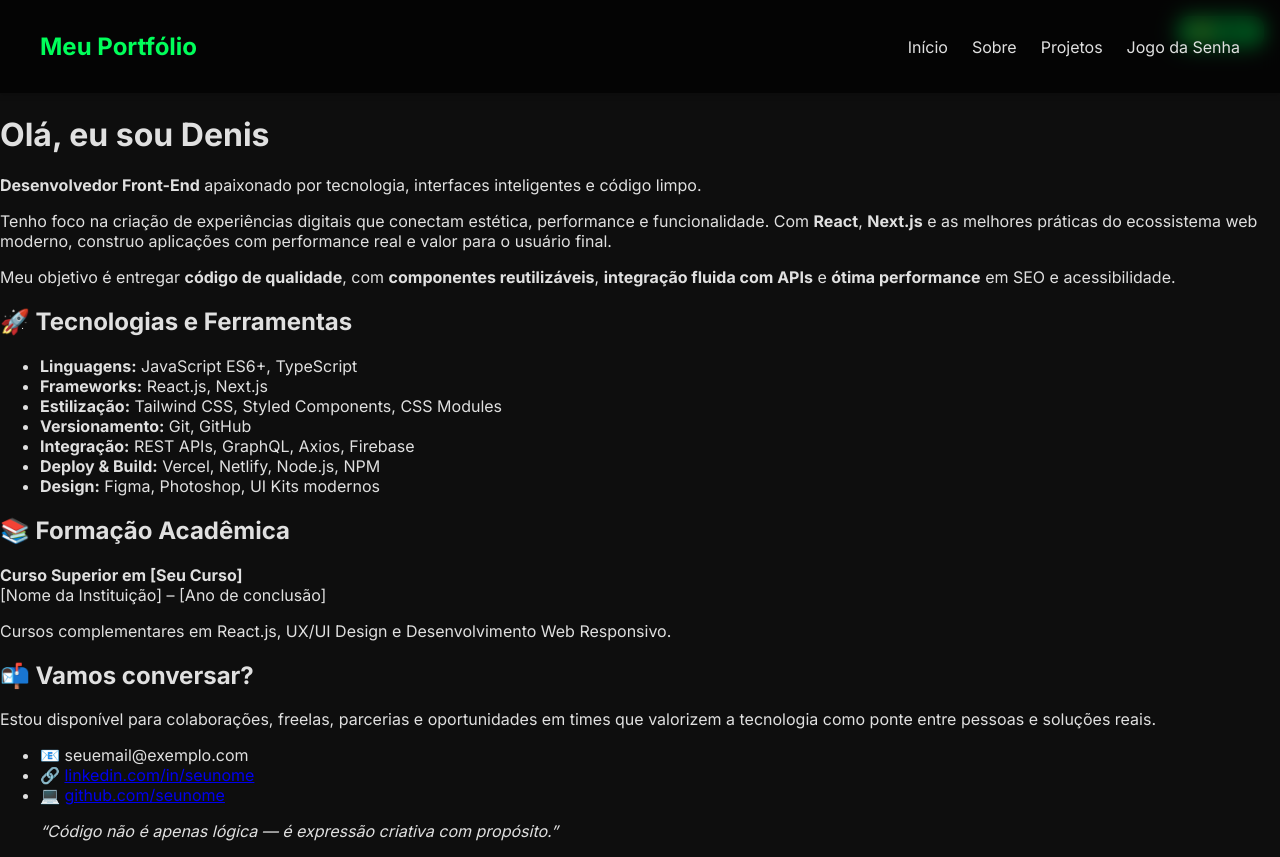
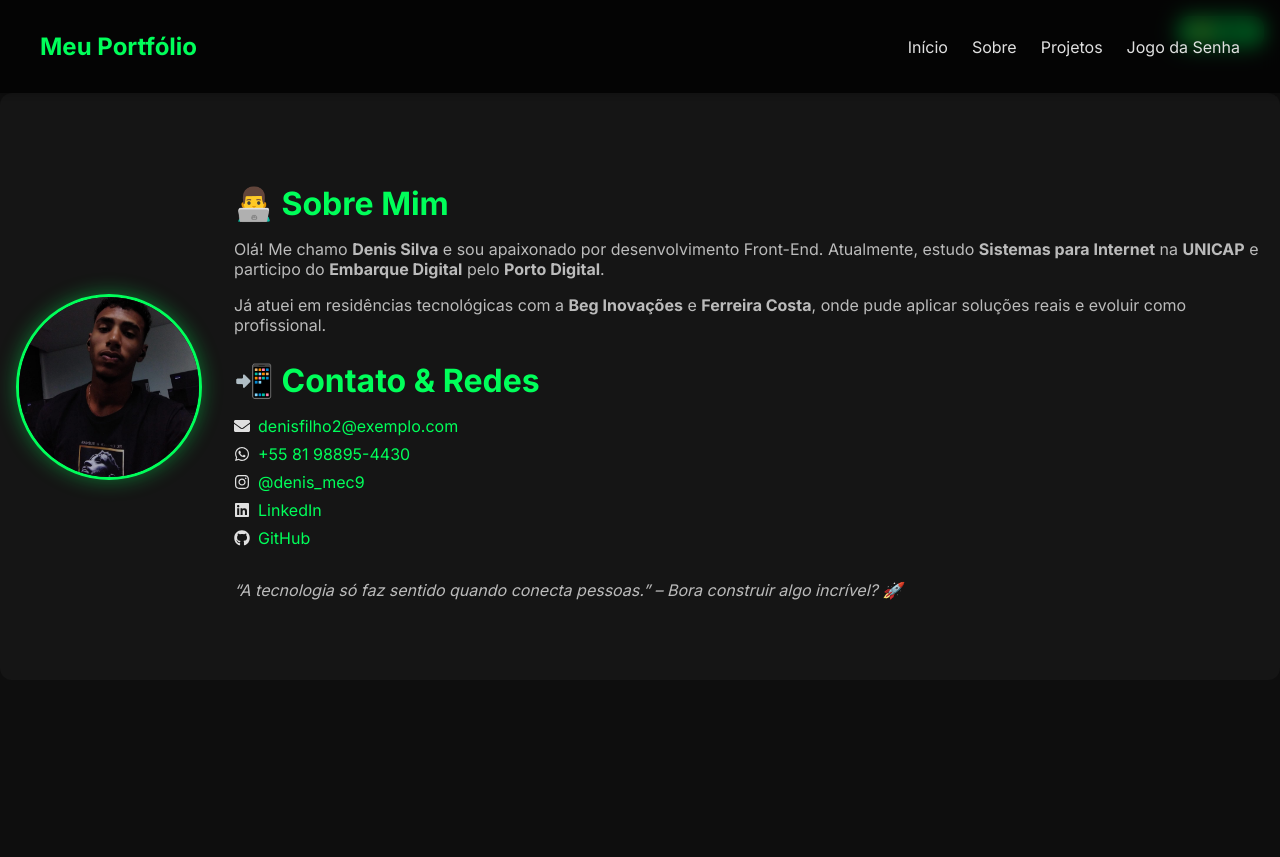
Before and after one commit to DenisMec9/portfolio-nextjs, a Next.js app: page /sobre in a window 1280 px wide. After the commit the page ends 800 px from the top, so only its background shows below. Built offline with nearby package versions, Linux system fonts and the light colour scheme.

Commit message:
adicionando react-icons

```diff
--- a/package.json
+++ b/package.json
@@ -25,6 +25,7 @@
     "next": "^15.3.2",
     "react": "^19.1.0",
     "react-dom": "^19.1.0",
+    "react-icons": "^5.5.0",
     "react-tsparticles": "^2.12.2",
     "tsparticles-basic": "^2.12.0",
     "tsparticles-engine": "^2.12.0"
--- a/pages/sobre.js
+++ b/pages/sobre.js
@@ -1,40 +1,34 @@
+import { FaInstagram, FaLinkedin, FaGithub, FaWhatsapp, FaEnvelope } from "react-icons/fa";
+
 export default function Sobre() {
   return (
-    <div className="container">
-      <h1> Olá, eu sou Denis</h1>
-      <p><strong>Desenvolvedor Front-End</strong> apaixonado por tecnologia, interfaces inteligentes e código limpo.</p>
-      <p>
-        Tenho foco na criação de experiências digitais que conectam estética, performance e funcionalidade.
-        Com <strong>React</strong>, <strong>Next.js</strong> e as melhores práticas do ecossistema web moderno,
-        construo aplicações com performance real e valor para o usuário final.
-      </p>
-      <p>Meu objetivo é entregar <strong>código de qualidade</strong>, com <strong>componentes reutilizáveis</strong>, <strong>integração fluida com APIs</strong> e <strong>ótima performance</strong> em SEO e acessibilidade.</p>
+    <section className="secao sobre-completa">
+      <div className="sobre-container">
+        <img src="/denis.png" alt="Foto de Denis" className="foto-perfil" />
 
-      <h2>🚀 Tecnologias e Ferramentas</h2>
-      <ul>
-        <li><strong>Linguagens:</strong> JavaScript ES6+, TypeScript</li>
-        <li><strong>Frameworks:</strong> React.js, Next.js</li>
-        <li><strong>Estilização:</strong> Tailwind CSS, Styled Components, CSS Modules</li>
-        <li><strong>Versionamento:</strong> Git, GitHub</li>
-        <li><strong>Integração:</strong> REST APIs, GraphQL, Axios, Firebase</li>
-        <li><strong>Deploy & Build:</strong> Vercel, Netlify, Node.js, NPM</li>
-        <li><strong>Design:</strong> Figma, Photoshop, UI Kits modernos</li>
-      </ul>
+        <div className="sobre-conteudo">
+          <h2>👨‍💻 Sobre Mim</h2>
+          <p>
+            Olá! Me chamo <strong>Denis Silva</strong> e sou apaixonado por desenvolvimento Front-End. Atualmente, estudo <strong>Sistemas para Internet</strong> na <strong>UNICAP</strong> e participo do <strong>Embarque Digital</strong> pelo <strong>Porto Digital</strong>.
+          </p>
+          <p>
+            Já atuei em residências tecnológicas com a <strong>Beg Inovações</strong> e <strong>Ferreira Costa</strong>, onde pude aplicar soluções reais e evoluir como profissional.
+          </p>
 
-      <h2>📚 Formação Acadêmica</h2>
-      <p><strong>Curso Superior em [Seu Curso]</strong><br />
-         [Nome da Instituição] – [Ano de conclusão]</p>
-      <p>Cursos complementares em React.js, UX/UI Design e Desenvolvimento Web Responsivo.</p>
+          <h2>📲 Contato & Redes</h2>
+          <ul className="redes">
+            <li><FaEnvelope /> <a href="mailto:seuemail@exemplo.com">denisfilho2@exemplo.com</a></li>
+            <li><FaWhatsapp /> <a href="https://wa.me/5581988954430" target="_blank" rel="noreferrer">+55 81 98895-4430</a></li>
+            <li><FaInstagram /> <a href="https://www.instagram.com/denis_mec9/" target="_blank">@denis_mec9</a></li>
+            <li><FaLinkedin /> <a href="https://www.linkedin.com/in/denis-silva-7b98972bb/" target="_blank">LinkedIn</a></li>
+            <li><FaGithub /> <a href="https://github.com/DenisMec9" target="_blank">GitHub</a></li>
+          </ul>
 
-      <h2>📬 Vamos conversar?</h2>
-      <p>Estou disponível para colaborações, freelas, parcerias e oportunidades em times que valorizem a tecnologia como ponte entre pessoas e soluções reais.</p>
-      <ul>
-        <li>📧 seuemail@exemplo.com</li>
-        <li>🔗 <a href="https://linkedin.com/in/seunome" target="_blank">linkedin.com/in/seunome</a></li>
-        <li>💻 <a href="https://github.com/seunome" target="_blank">github.com/seunome</a></li>
-      </ul>
-
-      <blockquote><em>“Código não é apenas lógica — é expressão criativa com propósito.”</em></blockquote>
-    </div>
-  )
+          <p className="citacao">
+            “A tecnologia só faz sentido quando conecta pessoas.” – Bora construir algo incrível? 🚀
+          </p>
+        </div>
+      </div>
+    </section>
+  );
 }
--- a/styles/globals.css
+++ b/styles/globals.css
@@ -388,3 +388,51 @@
     padding: 2rem 1rem;
   }
 }
+.sobre-container {
+  display: flex;
+  flex-wrap: wrap;
+  gap: 2rem;
+  align-items: center;
+}
+
+.foto-perfil {
+  width: 180px;
+  height: 180px;
+  object-fit: cover;
+  border-radius: 50%;
+  border: 3px solid #00ff5a;
+  box-shadow: 0 0 20px rgba(0, 255, 90, 0.4);
+}
+
+.sobre-conteudo {
+  flex: 1;
+}
+
+.redes {
+  list-style: none;
+  padding: 0;
+  margin-top: 1rem;
+}
+
+.redes li {
+  display: flex;
+  align-items: center;
+  gap: 0.5rem;
+  margin: 0.5rem 0;
+  font-size: 1rem;
+}
+
+.redes a {
+  color: #00ff5a;
+  text-decoration: none;
+}
+
+.redes a:hover {
+  text-decoration: underline;
+}
+
+.citacao {
+  margin-top: 2rem;
+  font-style: italic;
+  color: #aaa;
+}
```
Also changed, not shown: 1 other file (tests, documents, lock files or other folders).
